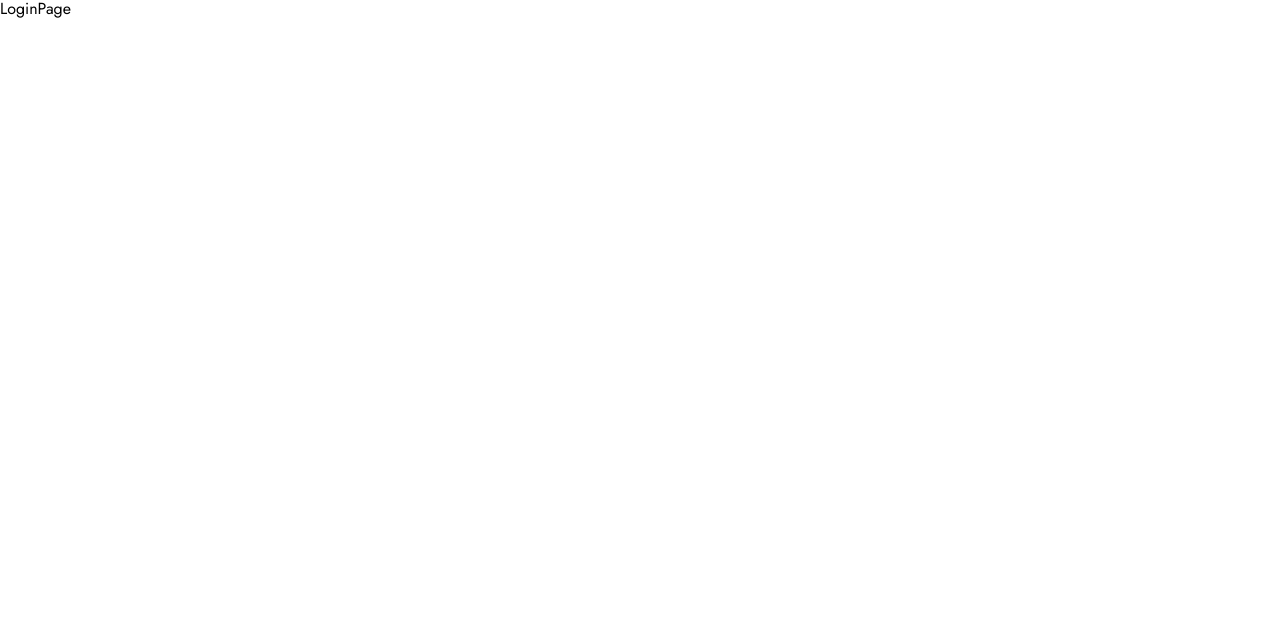
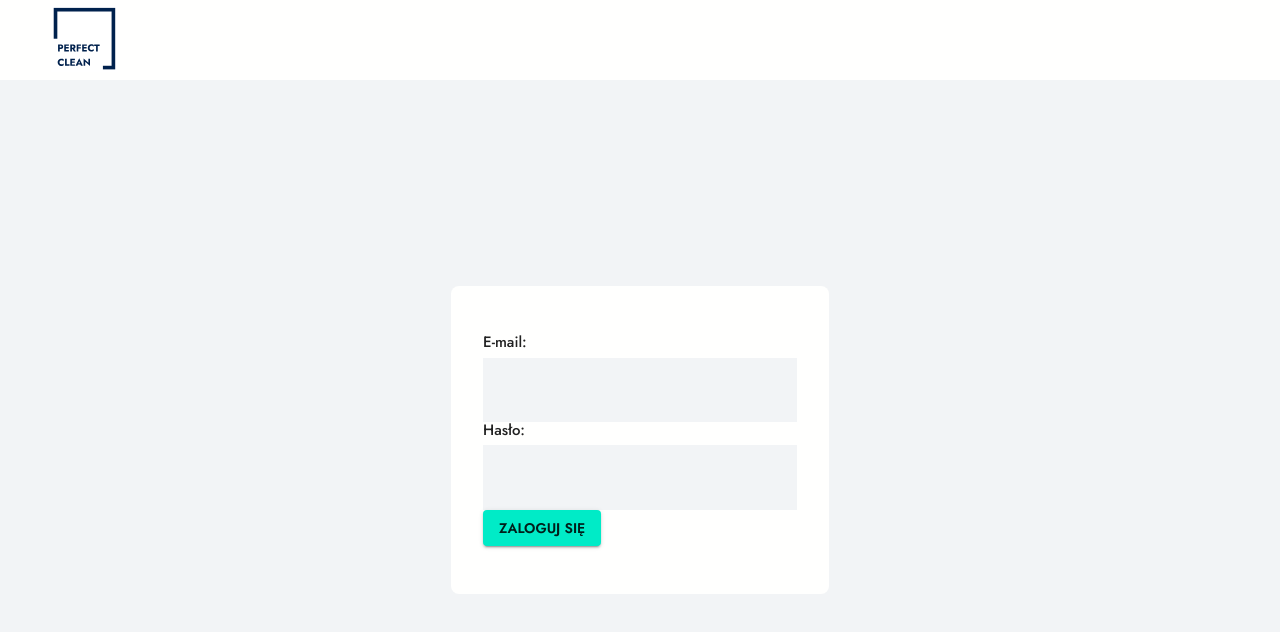
Before and after one commit to mariuszx8/TI-project, a React (Create React App) app: page /login in a window 1280 px wide. Shown: the top 632 px of the page. Built offline with nearby package versions, Linux system fonts and the light colour scheme.

Commit message:
Created login form

```diff
--- /dev/null
+++ b/src/components/Forms/LoginForm/LoginForm.js
@@ -0,0 +1,51 @@
+import { Button } from "@mui/material";
+import { useFormik } from "formik";
+import { TextInput } from "../../Inputs/TextInput/TextInput";
+import "./LoginForm.scss";
+import { LoginValidationSchema } from "./LoginValidationSchema";
+
+export const LoginForm = () => {
+  const formikLogin = useFormik({
+    initialValues: {
+      email: "",
+      password: "",
+    },
+
+    validationSchema: LoginValidationSchema,
+    onSubmit: (values) => {
+      console.log(values);
+    },
+  });
+
+  return (
+    <form id="login-form" onSubmit={formikLogin.handleSubmit}>
+      <div className="form-row">
+        <TextInput
+          name="email"
+          value={formikLogin.values.email}
+          label="E-mail:"
+          handleChange={formikLogin.handleChange}
+          touched={formikLogin.touched.email}
+          errors={formikLogin.errors.email}
+          type="email"
+        />
+      </div>
+
+      <div className="form-row">
+        <TextInput
+          name="password"
+          value={formikLogin.values.password}
+          label="Hasło:"
+          handleChange={formikLogin.handleChange}
+          touched={formikLogin.touched.password}
+          errors={formikLogin.errors.password}
+          type="password"
+        />
+      </div>
+
+      <Button variant="contained" form="login-form" type="submit">
+        Zaloguj się
+      </Button>
+    </form>
+  );
+};
--- /dev/null
+++ b/src/components/Forms/LoginForm/LoginValidationSchema.js
@@ -0,0 +1,10 @@
+import * as Yup from "yup";
+
+export const LoginValidationSchema = Yup.object({
+  email: Yup.string()
+    .email("Niepooprawny adres email")
+    .required("Pole wymagane"),
+  password: Yup.string()
+    .required("Pole wymagane")
+    .min(6, "Hasło powinno mieć przynajmniej 6 znaków"),
+});
--- a/src/components/Inputs/TextInput/TextInput.js
+++ b/src/components/Inputs/TextInput/TextInput.js
@@ -7,6 +7,7 @@ export const TextInput = ({
   handleChange,
   touched,
   errors,
+  type,
 }) => {
   return (
     <div className="input-text">
@@ -17,7 +18,7 @@ export const TextInput = ({
         className="form-input"
         id={name}
         name={name}
-        type="text"
+        type={type ? type : "text"}
         value={value}
         onChange={handleChange}
       />
--- /dev/null
+++ b/src/components/LoginContainer/LoginContainer.js
@@ -0,0 +1,17 @@
+import { Paper } from "@mui/material";
+import { LoginForm } from "../Forms/LoginForm/LoginForm";
+
+export const LoginContainer = () => {
+  return (
+    <section className="login-container">
+      <Paper
+        sx={{ height: "100%", backgroundColor: "#fffffe", borderRadius: "8px" }}
+        elevation={0}
+      >
+        <div className="paper-content">
+          <LoginForm />
+        </div>
+      </Paper>
+    </section>
+  );
+};
--- /dev/null
+++ b/src/components/LoginContainer/LoginContainer.scss
@@ -0,0 +1,21 @@
+@import "../../assets/styles/mixins.scss";
+@import "../../assets/styles/colors.scss";
+@import "../../assets/styles/breakpoints.scss";
+@import "../../assets/styles/text.scss";
+
+.login-container {
+  max-width: 1000px;
+  width: 100%;
+  height: 80%;
+
+  @media #{$mobile},  #{$mobileXL}, #{$tablet} {
+    height: 100%;
+  }
+
+  .paper-content {
+    padding: 3rem 2rem;
+    height: 100%;
+    display: flex;
+    flex-direction: column;
+  }
+}
--- a/src/components/LogoBar/LogoBar.js
+++ b/src/components/LogoBar/LogoBar.js
@@ -2,13 +2,13 @@ import { Link } from "react-router-dom";
 import { Logo } from "../../assets/svg/Logo";
 import "./LogoBar.scss";
 
-export const LogoBar = () => {
+export const LogoBar = ({ title }) => {
   return (
     <header>
       <Link to="/">
         <Logo />
       </Link>
-      <h2>Nowe zamówienie</h2>
+      {title ? <h2>{title}</h2> : ""}
     </header>
   );
 };
--- a/src/pages/LoginPage/LoginPage.js
+++ b/src/pages/LoginPage/LoginPage.js
@@ -1,3 +1,14 @@
+import { LogoBar } from "../../components/LogoBar/LogoBar";
+import { LoginContainer } from "../../components/LoginContainer/LoginContainer";
+import "./LoginPage.scss";
+
 export const LoginPage = () => {
-  return <div>LoginPage</div>;
+  return (
+    <section className="login-section">
+      <LogoBar />
+      <section className="content-container">
+        <LoginContainer />
+      </section>
+    </section>
+  );
 };
--- /dev/null
+++ b/src/pages/LoginPage/LoginPage.scss
@@ -0,0 +1,16 @@
+@import "../../assets/styles/colors.scss";
+@import "../../assets/styles/mixins.scss";
+
+.login-section {
+  min-height: 100vh;
+  height: 100vh;
+  width: 100vw;
+  display: flex;
+  flex-direction: column;
+}
+
+.content-container {
+  height: 90%;
+  background-color: $gray;
+  @include flex-center;
+}
--- a/src/pages/OrderPage/OrderPage.js
+++ b/src/pages/OrderPage/OrderPage.js
@@ -5,7 +5,7 @@ import "./OrderPage.scss";
 export const OrderPage = () => {
   return (
     <section className="orderpage-container">
-      <LogoBar />
+      <LogoBar title="Nowe zamówienie" />
       <section className="content-container">
         <OrderProcess />
       </section>
```
Also changed, not shown: src/components/Forms/LoginForm/LoginForm.scss (added).
